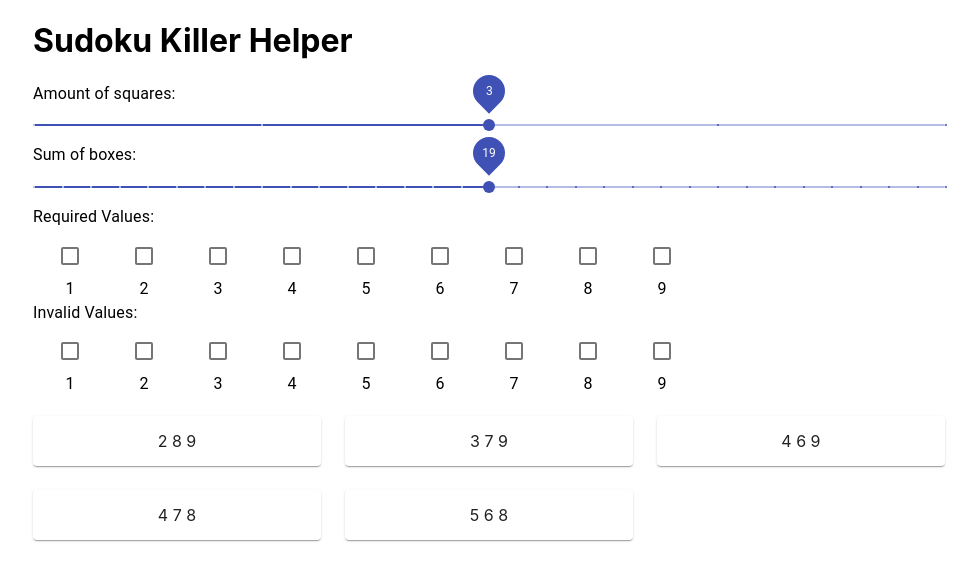
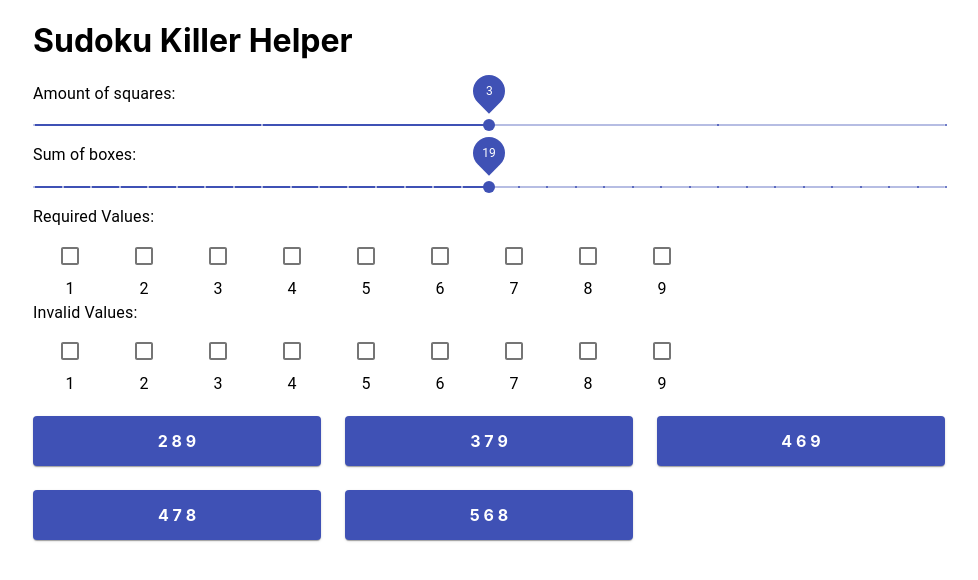
Before and after one commit to timsun28/SudokuKillerCombinationHelper, a React (Create React App) app: page / in a window 1280 px wide. Shown: the top 580 px of the page, without its empty margins (151-1129 px from the left). Built offline with nearby package versions, Linux system fonts and the light colour scheme.

Commit message:
Added functionality to click on paper to toggle background color for an easy way of marking possibilities

```diff
--- a/src/App.js
+++ b/src/App.js
@@ -46,7 +46,7 @@ export default class App extends Component {
             correctPossibilities = correctPossibilities.filter((el) => !el.includes(req));
         });
         correctPossibilities = correctPossibilities.map((pos, index) => {
-            return {possibility: pos, key: index, style: 'primary', label: pos.join(' ')}
+            return {possibility: pos, key: index, style: 'primary', label: pos.join(' '), color: "#3f51b5"}
         });
         return correctPossibilities;
     };
@@ -65,6 +65,14 @@ export default class App extends Component {
         this.setState({[type]: currentArray});
         this.setState({possibilities: this.getPossibilities()});
     };
+
+    toggleBackgroundColorPaper = (paperId) => {
+        const currentPossibilities = this.state.possibilities;
+        const clickedPossibilityIndex = currentPossibilities.findIndex(pos => {return pos.key === paperId});
+        currentPossibilities[clickedPossibilityIndex].color = currentPossibilities[clickedPossibilityIndex].color === '#3f51b5' ? '#AA3939' : '#3f51b5';
+        this.setState({possibilities: currentPossibilities})
+    };
+
     getCheckboxes = (type) => {
         return this.state.sudokuNumbers.map((number) => {
             return <FormControlLabel
@@ -87,8 +95,12 @@ export default class App extends Component {
         return this.state.possibilities.map(data => {
             return (
                 <Grid item xs={4}>
-                    <Paper style={{padding: 15, textAlign: 'center'}}
-                           key={data.key}>{data.label}</Paper>
+                    <Paper style={{color:"white", backgroundColor: data.color, padding: 15, textAlign: 'center'}}
+                           key={data.key}
+                           onClick={() => {this.toggleBackgroundColorPaper(data.key)}}
+                    >
+                        <b>{data.label}</b>
+                    </Paper>
                 </Grid>
             );
         })
```
